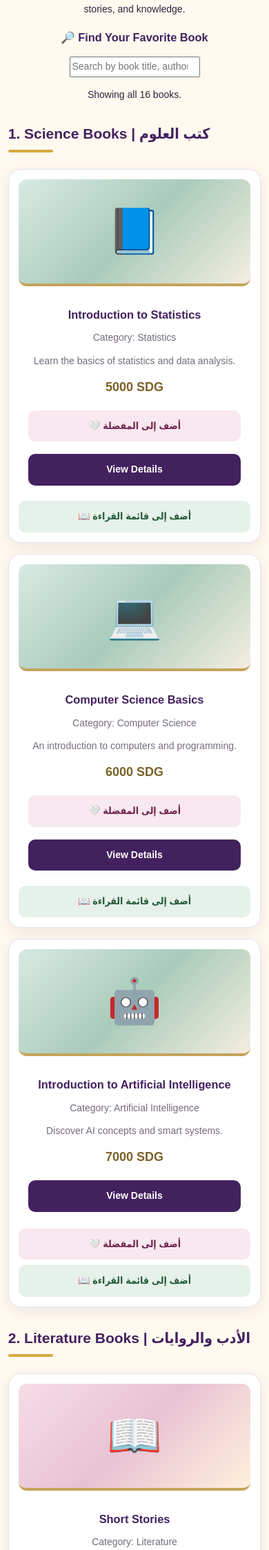
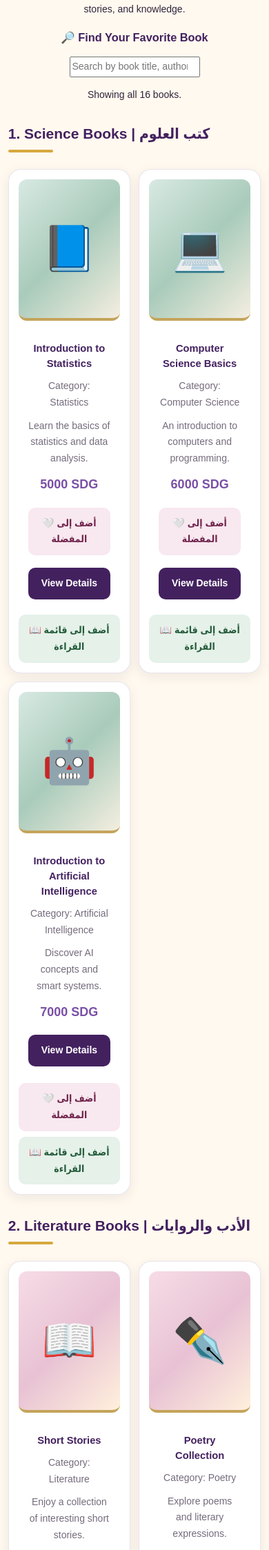
Before and after one commit to asmaa-abdalhey-238/alanfal-library-, a PHP site: page /books.html in a window 390 px wide. Shown: the part 341-2588 px from the top of the page at 69% size. Run offline with PHP 8.4, Linux system fonts and the light colour scheme.

Commit message:
Add styles for library book covers and cards
Added styles for book covers and book cards in the library section.

```diff
--- a/css/style.css
+++ b/css/style.css
@@ -902,3 +902,99 @@ body.dark-mode .book-card .price {
         padding: 14px;
     }
 }
+
+/* ===== Al-Anfal Library Book Covers ===== */
+
+.books-grid {
+  display: grid;
+  grid-template-columns: repeat(auto-fit, minmax(210px, 1fr));
+  gap: 24px;
+  align-items: stretch;
+}
+
+.book-card {
+  overflow: hidden;
+  border-radius: 18px;
+  background: var(--card-bg, #ffffff);
+  border: 1px solid rgba(100, 75, 130, 0.14);
+  box-shadow: 0 5px 18px rgba(40, 25, 60, 0.08);
+  transition: transform 0.3s ease, box-shadow 0.3s ease;
+}
+
+.book-card:hover {
+  transform: translateY(-6px);
+  box-shadow: 0 14px 30px rgba(40, 25, 60, 0.16);
+}
+
+.book-cover {
+  width: 100%;
+  height: 290px;
+  overflow: hidden;
+  background: linear-gradient(135deg, #f0e8fa, #e5f1f7);
+  display: flex;
+  align-items: center;
+  justify-content: center;
+}
+
+.book-cover img {
+  width: 100%;
+  height: 100%;
+  display: block;
+  object-fit: contain;
+  padding: 10px;
+  transition: transform 0.35s ease;
+}
+
+.book-card:hover .book-cover img {
+  transform: scale(1.04);
+}
+
+.book-info {
+  padding: 18px;
+}
+
+.book-info h3 {
+  font-size: 1.05rem;
+  line-height: 1.5;
+  margin: 0 0 10px;
+}
+
+.book-info p {
+  line-height: 1.7;
+}
+
+.book-info .price {
+  font-weight: 700;
+  color: #7950a5;
+  margin: 12px 0;
+}
+
+.book-card .btn,
+.book-card button {
+  border-radius: 10px;
+  transition: opacity 0.2s ease;
+}
+
+.book-card .btn:hover,
+.book-card button:hover {
+  opacity: 0.88;
+}
+
+@media (max-width: 480px) {
+  .books-grid {
+    grid-template-columns: repeat(2, minmax(0, 1fr));
+    gap: 12px;
+  }
+
+  .book-cover {
+    height: 205px;
+  }
+
+  .book-info {
+    padding: 12px;
+  }
+
+  .book-info h3 {
+    font-size: 0.92rem;
+  }
+}
```
